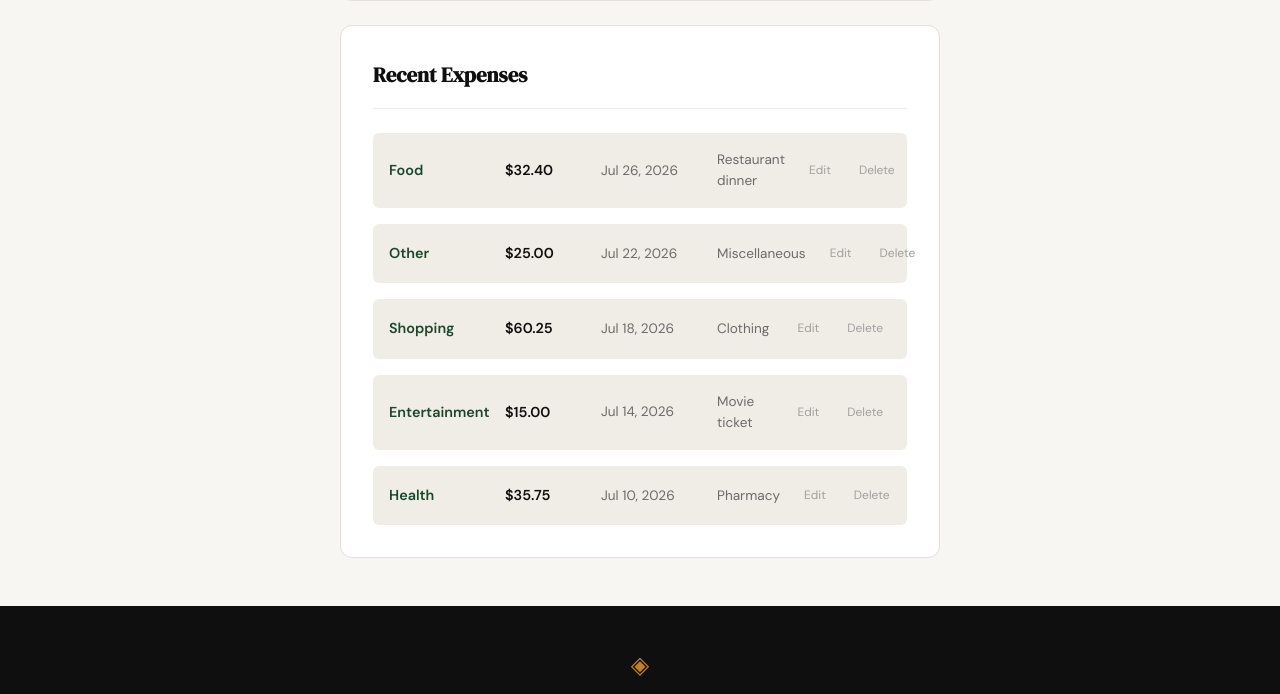
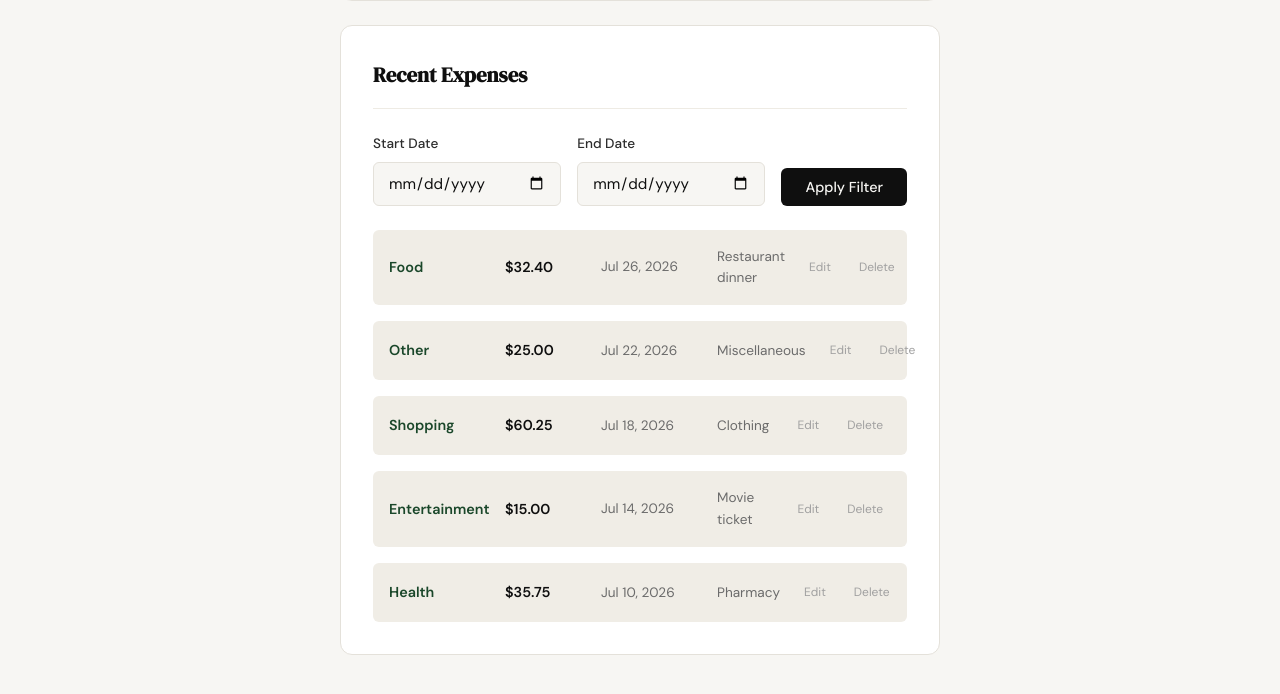
Before and after one commit to chinmoy567/spendly, a Flask app: page /profile in a window 1280 px wide. Shown: the part 517-1211 px from the top of the page. Run offline with Flask 3, Linux system fonts and the light colour scheme; a user stored in the database is signed in; data comes from the database, SQL or seed files in the repository.

Commit message:
feat: implement date filter for profile page
Add optional date-range filtering to the profile page expenses view. Users can now filter their expenses by start and end dates, and the summary stats (total spending and expense count) are updated to reflect the filtered results.

Changes:
- database/db.py: Add get_expenses_by_user_date_range() helper function
- app.py: Enhance /profile route to accept start_date and end_date query parameters, validate date ranges, and pass filter state to template
- templates/profile.html: Add date filter form with start/end date inputs, display active filter status in subtitle, handle empty state for filtered results
- static/css/style.css: Add .filter-row and .filter-group styles for the filter form layout

Implementation details:
- Date filtering uses parameterized SQL queries with optional WHERE clauses
- Summary stats are computed from filtered expenses, not all expenses
- Invalid date ranges (start > end) trigger an error message and fall back to unfiltered view
- Date inputs preserve values in URL query parameters for bookmarkability
- Filter can be cleared by submitting with empty date fields

Co-Authored-By: Claude Haiku 4.5 <noreply@anthropic.com>

```diff
--- a/app.py
+++ b/app.py
@@ -3,7 +3,7 @@ import re
 from flask import Flask, render_template, request, redirect, url_for, session
 from werkzeug.security import generate_password_hash, check_password_hash
 
-from database.db import get_db, init_db, seed_db, create_user, get_user_by_email, get_user_by_id, get_expenses_by_user
+from database.db import get_db, init_db, seed_db, create_user, get_user_by_email, get_user_by_id, get_expenses_by_user, get_expenses_by_user_date_range
 
 app = Flask(__name__)
 app.secret_key = os.environ.get("SECRET_KEY", "dev-secret-key-change-in-production")
@@ -119,13 +119,29 @@ def profile():
         session.clear()
         return redirect(url_for("login"))
 
-    expenses = get_expenses_by_user(session["user_id"])
+    start_date = request.args.get("start_date", "").strip()
+    end_date = request.args.get("end_date", "").strip()
+    filter_error = None
+
+    if start_date or end_date:
+        if start_date and end_date:
+            if start_date > end_date:
+                filter_error = "Start date must be before end date."
+                expenses = get_expenses_by_user(session["user_id"])
+                start_date = ""
+                end_date = ""
+            else:
+                expenses = get_expenses_by_user_date_range(session["user_id"], start_date, end_date)
+        else:
+            expenses = get_expenses_by_user_date_range(session["user_id"], start_date if start_date else None, end_date if end_date else None)
+    else:
+        expenses = get_expenses_by_user(session["user_id"])
 
     total_spending = sum(expense["amount"] for expense in expenses)
     expense_count = len(expenses)
     recent_expenses = expenses[:5]
 
-    return render_template("profile.html", user=user, total_spending=total_spending, expense_count=expense_count, recent_expenses=recent_expenses)
+    return render_template("profile.html", user=user, total_spending=total_spending, expense_count=expense_count, recent_expenses=recent_expenses, start_date=start_date, end_date=end_date, filter_error=filter_error)
 
 
 @app.route("/expenses/add")
--- a/database/db.py
+++ b/database/db.py
@@ -96,6 +96,27 @@ def get_expenses_by_user(user_id):
         conn.close()
 
 
+def get_expenses_by_user_date_range(user_id, start_date=None, end_date=None):
+    """Fetch expenses for a user within a date range, ordered by date DESC.
+    If start_date or end_date are None, they are not applied to the filter."""
+    conn = get_db()
+    try:
+        query = "SELECT * FROM expenses WHERE user_id = ?"
+        params = [user_id]
+
+        if start_date:
+            query += " AND date >= ?"
+            params.append(start_date)
+        if end_date:
+            query += " AND date <= ?"
+            params.append(end_date)
+
+        query += " ORDER BY date DESC"
+        return conn.execute(query, params).fetchall()
+    finally:
+        conn.close()
+
+
 def seed_db():
     """Insert one demo user and 8 sample expenses, but only if users table is empty."""
     conn = get_db()
--- a/static/css/style.css
+++ b/static/css/style.css
@@ -739,10 +739,59 @@ a { color: inherit; text-decoration: none; }
     .expense-actions { gap: 0.5rem; }
 }
 
+/* ------------------------------------------------------------------ */
+/* Date Filter Form                                                    */
+/* ------------------------------------------------------------------ */
+
+.filter-form {
+    margin-bottom: 1.5rem;
+}
+
+.filter-row {
+    display: flex;
+    gap: 1rem;
+    align-items: flex-end;
+    flex-wrap: wrap;
+}
+
+.filter-group {
+    flex: 1;
+    min-width: 150px;
+    margin-bottom: 0;
+}
+
+.filter-group label {
+    display: block;
+    font-size: 0.85rem;
+    font-weight: 500;
+    color: var(--ink-soft);
+    margin-bottom: 0.5rem;
+}
+
+.btn-filter {
+    padding: 0.625rem 1.5rem;
+    background: var(--ink);
+    color: var(--paper);
+    border: none;
+    border-radius: var(--radius-sm);
+    font-family: var(--font-body);
+    font-size: 0.9rem;
+    font-weight: 500;
+    cursor: pointer;
+    transition: background 0.2s;
+}
+
+.btn-filter:hover {
+    background: var(--accent);
+}
+
 @media (max-width: 600px) {
     .profile-section { padding: 2rem 1rem; }
     .profile-header { margin-bottom: 1.5rem; }
     .profile-title { font-size: 1.5rem; }
     .profile-card, .expenses-card { padding: 1.5rem; }
     .info-row { grid-template-columns: auto 1fr; }
+    .filter-row { flex-direction: column; align-items: stretch; }
+    .filter-group { min-width: unset; }
+    .btn-filter { width: 100%; }
 }
--- a/templates/profile.html
+++ b/templates/profile.html
@@ -9,7 +9,11 @@
 
         <div class="profile-header">
             <h1 class="profile-title">Welcome back, {{ user['name'] }}</h1>
+            {% if start_date or end_date %}
+            <p class="profile-subtitle">Expenses from {{ start_date }} to {{ end_date if end_date else "today" }}</p>
+            {% else %}
             <p class="profile-subtitle">Here's your spending summary</p>
+            {% endif %}
         </div>
 
         <div class="profile-card">
@@ -36,11 +40,30 @@
             </div>
         </div>
 
-        {% if recent_expenses %}
         <div class="expenses-card">
             <div class="expenses-header">
                 <h2 class="expenses-title">Recent Expenses</h2>
             </div>
+
+            {% if filter_error %}
+            <div class="auth-error">{{ filter_error }}</div>
+            {% endif %}
+
+            <form method="GET" action="{{ url_for('profile') }}" class="filter-form">
+                <div class="filter-row">
+                    <div class="form-group filter-group">
+                        <label for="start_date">Start Date</label>
+                        <input type="date" id="start_date" name="start_date" class="form-input" value="{{ start_date or '' }}">
+                    </div>
+                    <div class="form-group filter-group">
+                        <label for="end_date">End Date</label>
+                        <input type="date" id="end_date" name="end_date" class="form-input" value="{{ end_date or '' }}">
+                    </div>
+                    <button type="submit" class="btn-filter">Apply Filter</button>
+                </div>
+            </form>
+
+            {% if recent_expenses %}
 
             <div class="expenses-list">
                 {% for expense in recent_expenses %}
@@ -56,12 +79,16 @@
                 </div>
                 {% endfor %}
             </div>
+            {% else %}
+            <div class="empty-state">
+                {% if start_date or end_date %}
+                <p>No expenses found in this date range.</p>
+                {% else %}
+                <p>No expenses yet. Start tracking your spending!</p>
+                {% endif %}
+            </div>
+            {% endif %}
         </div>
-        {% else %}
-        <div class="empty-state">
-            <p>No expenses yet. Start tracking your spending!</p>
-        </div>
-        {% endif %}
 
     </div>
 </section>
```
Also changed, not shown: .claude/plans/05_date_filter-plan.md (added), .claude/specs/05_date_filter.md (added).
